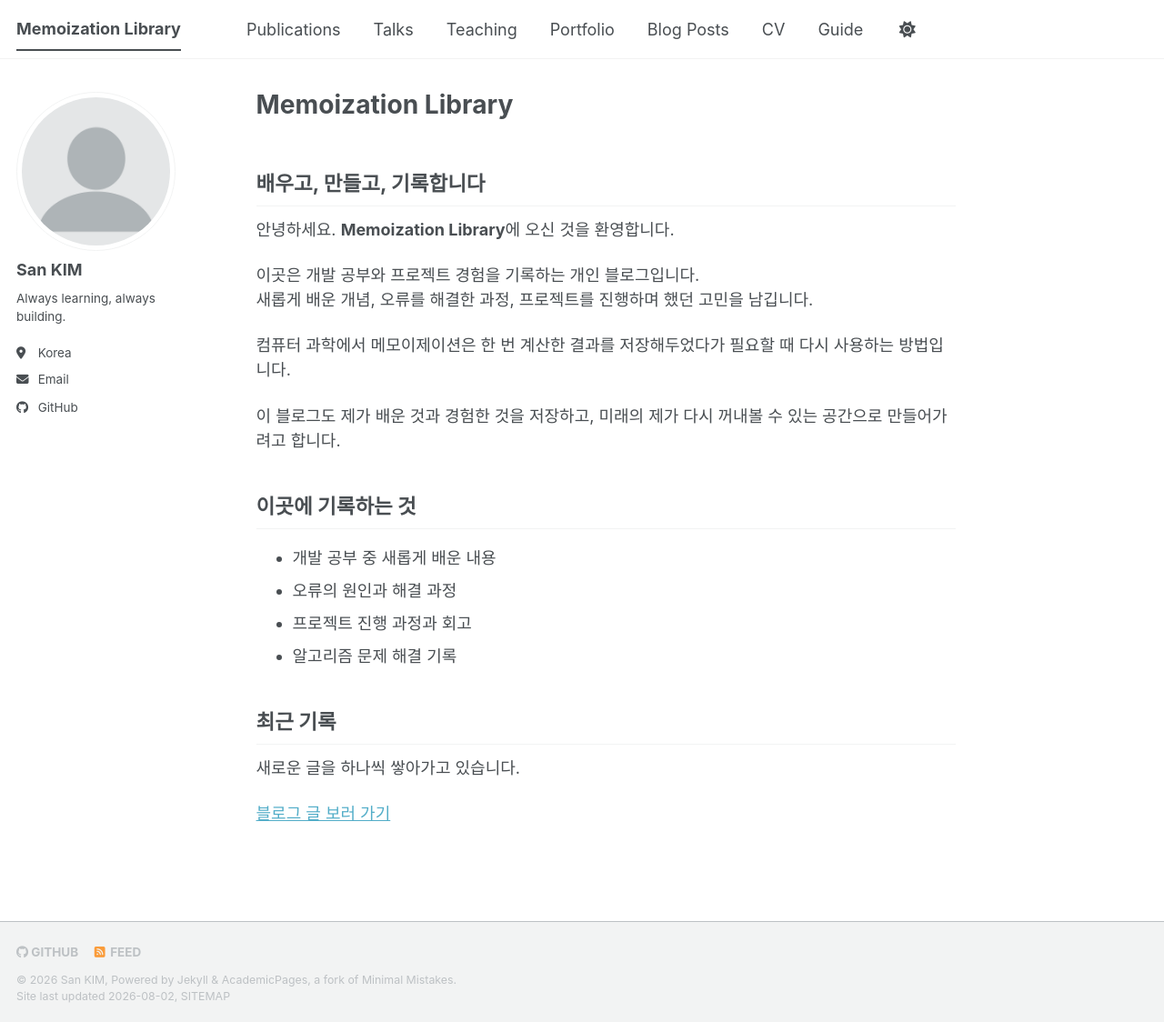
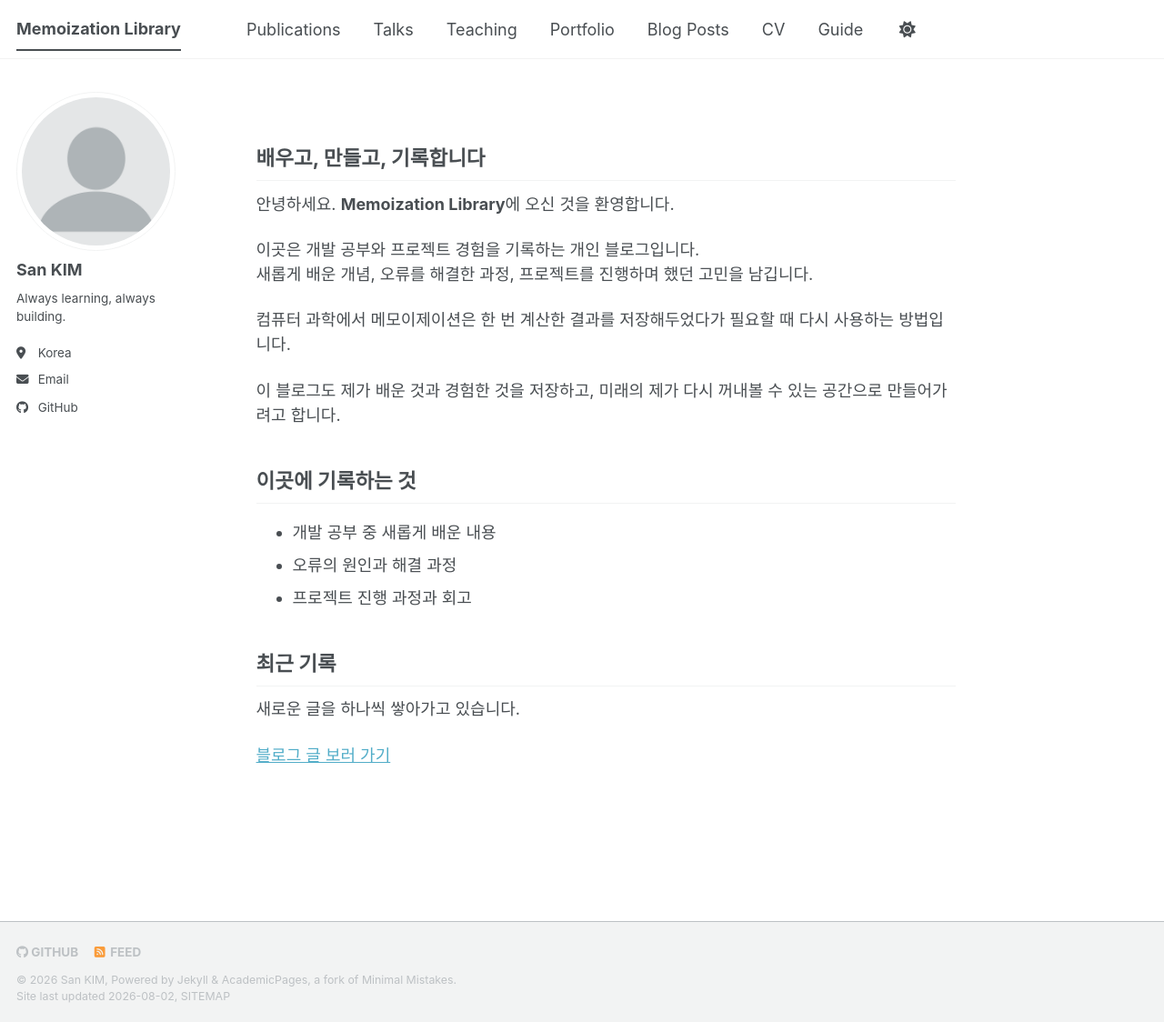
Before and after one commit to aeginventor/aeginventor.github.io, a Jekyll site: the page built from _pages/about.md, in a window 1280 px wide and 1124 px high. Shown: the whole window at 91% size. Built offline with Jekyll 4.4.1, drawn with Linux system fonts in a browser that asks for light colours; a style sheet for code colours, icons or effects is not loaded.

Commit message:
Update about page title and content
Removed title from the about page and updated content.

```diff
--- a/_pages/about.md
+++ b/_pages/about.md
@@ -1,6 +1,6 @@
 ---
 permalink: /
-title: "Memoization Library"
+title: ""
 author_profile: true
 redirect_from:
   - /about/
@@ -23,7 +23,6 @@ redirect_from:
 - 개발 공부 중 새롭게 배운 내용
 - 오류의 원인과 해결 과정
 - 프로젝트 진행 과정과 회고
-- 알고리즘 문제 해결 기록
 
 ## 최근 기록
 
```
